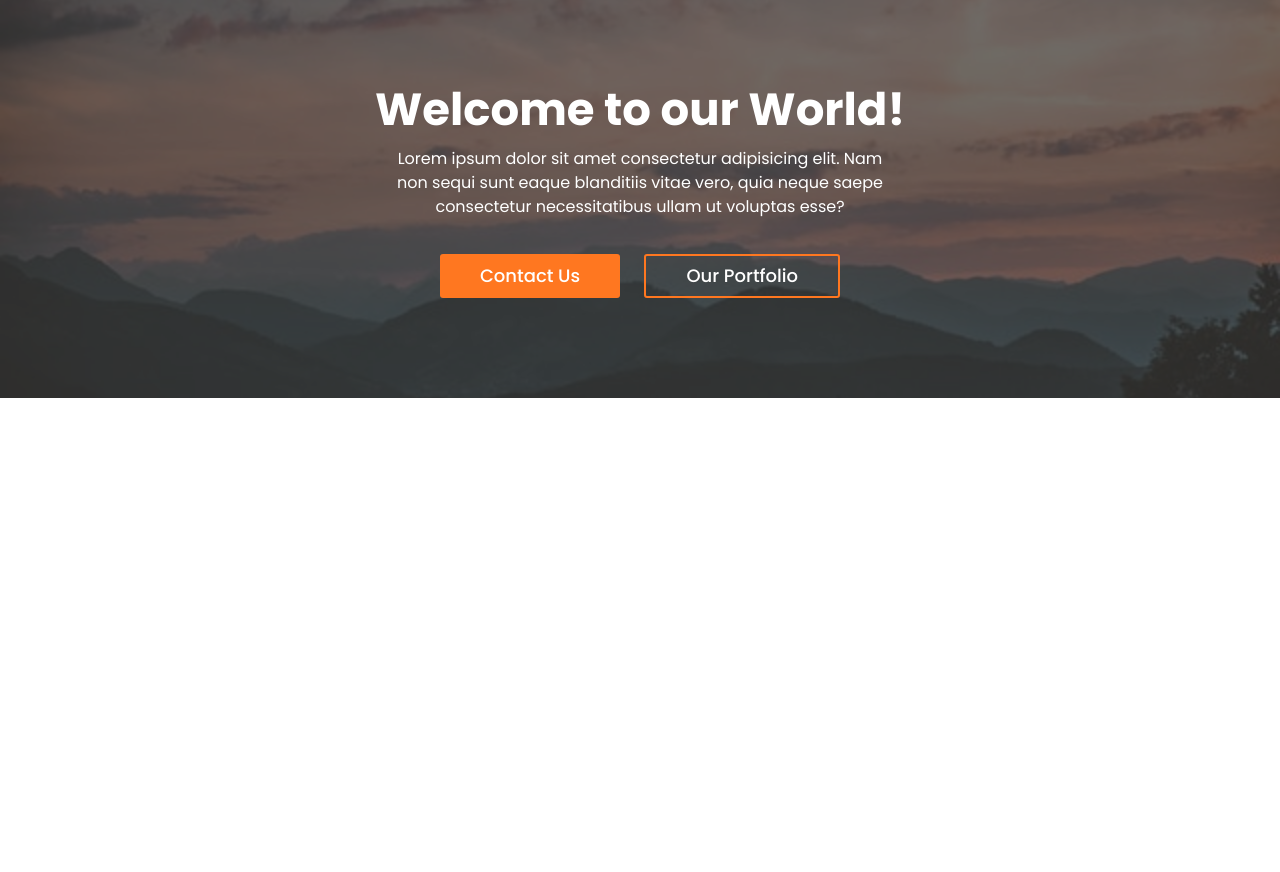
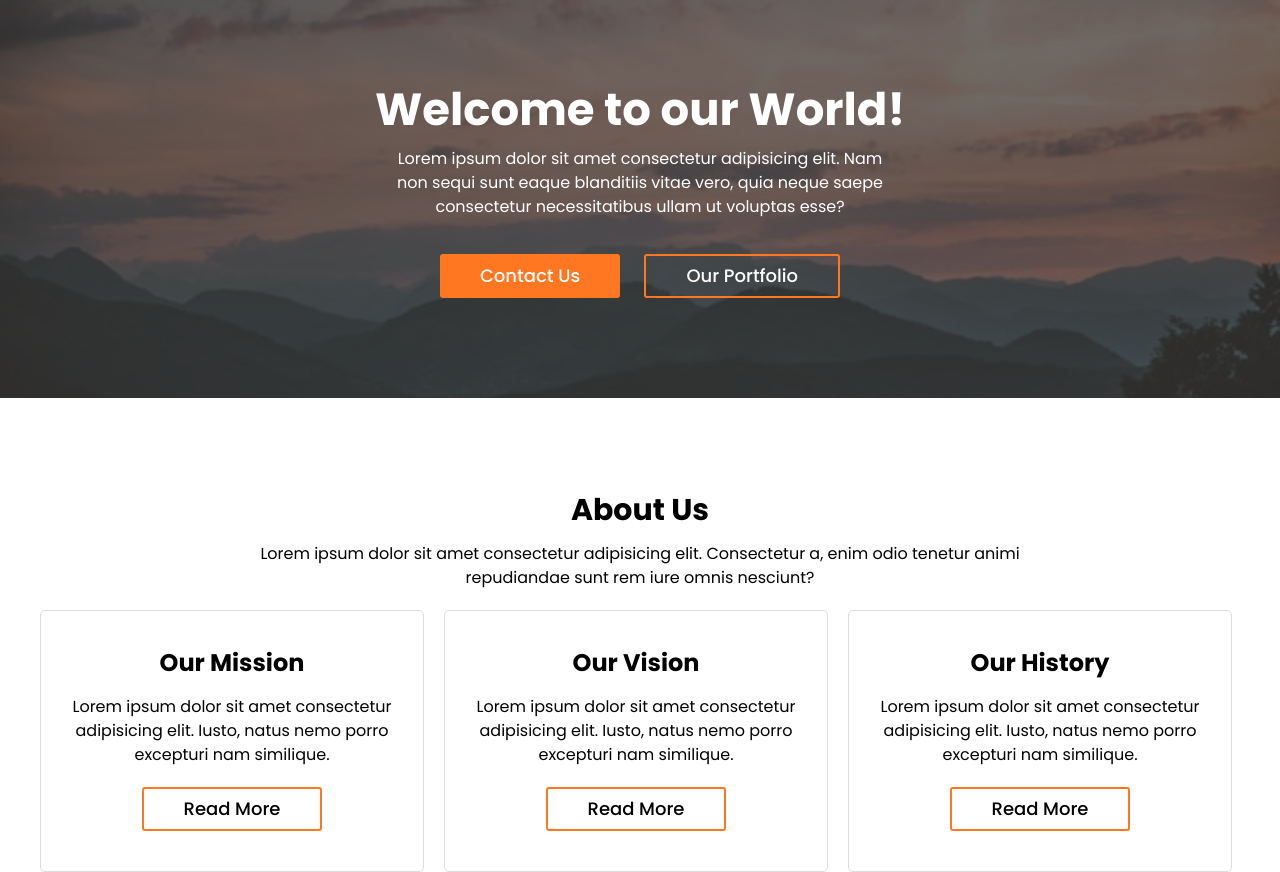
Before and after one commit to mahbubcsebd/Project-with-SASS, a plain HTML site: page index.html in a window 1280 px wide. Shown: the part 117-989 px from the top of the page. Before the commit the page ends 800 px from the top, so only its background shows below. Drawn offline with Linux system fonts and the light colour scheme.

Commit message:
about us section added

```diff
--- a/assets/css/base/_common.scss
+++ b/assets/css/base/_common.scss
@@ -1,40 +1,40 @@
 @import 'color';
 
-*{
+* {
   margin: 0;
   padding: 0;
   box-sizing: border-box;
 }
 
-.container{
+.container {
   max-width: 1200px;
   margin: 0 auto;
 }
 
-a{
+a {
   text-decoration: none;
   color: $black;
   transition: .3s;
 }
 
-img{
+img {
   max-width: 100%;
   vertical-align: middle;
 }
 
-ul{
+ul {
   list-style: none;
 }
 
 /* Background CSS */
-.bg{
+.bg {
   background-position: center;
   background-repeat: no-repeat;
   background-size: cover;
   position: relative;
   z-index: 2;
 
-  &::before{
+  &::before {
     content: "";
     position: absolute;
     top: 0;
@@ -48,7 +48,7 @@ ul{
 }
 
 /* Button CSS */
-.btn{
+.btn {
   display: inline-block;
   padding: 10px 40px;
   font-size: 18px;
@@ -58,19 +58,19 @@ ul{
   border-radius: 3px;
   transition: .3s;
 
-  &.btn-box{
+  &.btn-box {
     background: $primaryColor;
 
-    &:hover{
+    &:hover {
       background: $black;
     }
   }
 
-  &.btn-border{
+  &.btn-border {
     border: 2px solid $primaryColor;
     padding: 8px 40px;
 
-    &:hover{
+    &:hover {
       border: 2px solid $black;
     }
   }
@@ -78,7 +78,8 @@ ul{
 }
 
 // For float overflow off
-.fix:after, .fix::before{
+.fix:after,
+.fix::before {
   content: "";
   clear: both;
   display: table;
@@ -86,28 +87,45 @@ ul{
 
 // Margin & Padding
 
-@for $i from 1 through 10{
-  .pt-#{$i * 10}{
+@for $i from 1 through 10 {
+  .pt-#{$i * 10} {
     padding-top: $i * 10px;
   }
 
-  .pb-#{$i * 10}{
+  .pb-#{$i * 10} {
     padding-bottom: $i * 10px;
   }
 
-  .mt-#{$i * 10}{
+  .mt-#{$i * 10} {
     margin-top: $i * 10px;
   }
 
-  .mb-#{$i * 10}{
+  .mb-#{$i * 10} {
     margin-bottom: $i * 10px;
   }
 }
 
-$list: left, right, center, justify;
+$list: left,right,center,justify;
 
-@each $i in $list{
-  .text-#{$i}{
+@each $i in $list {
+  .text-#{$i} {
     text-align: $i;
   }
 }
+
+/* Section Title */
+.section-title {
+  margin: 0 auto;
+  width: 800px;
+  text-align: center;
+
+  h4 {
+    text-transform: capitalize;
+    font-size: 30px;
+  }
+
+  p {
+    padding: 20px;
+  }
+
+}
--- a/assets/css/layout/_about.scss
+++ b/assets/css/layout/_about.scss
@@ -0,0 +1,25 @@
+.about-single {
+    border: 1px solid #ddd;
+    border-radius: 5px;
+    width: 32%;
+    float: left;
+    margin-right: 20px;
+    text-align: center;
+    padding: 40px 20px;
+
+    &:last-child {
+        margin-right: 0px;
+    }
+
+    h4 {
+        text-transform: capitalize;
+        font-size: 24px;
+    }
+    p {
+        padding: 20px 0;
+    }
+
+    a {
+        color: #000;
+    }
+}
--- a/index.html
+++ b/index.html
@@ -1,5 +1,6 @@
 <!DOCTYPE html>
 <html lang="en">
+
 <head>
   <meta charset="UTF-8">
   <meta http-equiv="X-UA-Compatible" content="IE=edge">
@@ -7,6 +8,7 @@
   <title>Sass Project</title>
   <link rel="stylesheet" href="assets/css/style.css">
 </head>
+
 <body>
   <header class="header-area">
     <div class="container">
@@ -34,12 +36,44 @@
     <div class="container">
       <div class="banner-content text-center">
         <h2>Welcome to our World!</h2>
-        <p>Lorem ipsum dolor sit amet consectetur adipisicing elit. Nam non sequi sunt eaque blanditiis vitae vero, quia neque saepe consectetur necessitatibus ullam ut voluptas esse?</p>
+        <p>Lorem ipsum dolor sit amet consectetur adipisicing elit. Nam non sequi sunt eaque blanditiis vitae vero, quia
+          neque saepe consectetur necessitatibus ullam ut voluptas esse?</p>
         <a href="#" class="btn btn-box">contact us</a>
         <a href="#" class="btn btn-border">our portfolio</a>
+      </div>
+    </div>
+  </section>
 
+  <section class="about-area pt-100 pb-100">
+    <div class="container">
+      <div class="section-title">
+        <h4>about us</h4>
+        <p>Lorem ipsum dolor sit amet consectetur adipisicing elit. Consectetur a, enim odio tenetur animi repudiandae
+          sunt rem iure omnis nesciunt?</p>
+      </div>
+
+      <div class="about">
+        <div class="about-single">
+          <h4>our mission</h4>
+          <p>Lorem ipsum dolor sit amet consectetur adipisicing elit. Iusto, natus nemo porro excepturi nam similique.
+          </p>
+          <a href="#" class="btn btn-border">read more</a>
+        </div>
+        <div class="about-single">
+          <h4>our vision</h4>
+          <p>Lorem ipsum dolor sit amet consectetur adipisicing elit. Iusto, natus nemo porro excepturi nam similique.
+          </p>
+          <a href="#" class="btn btn-border">read more</a>
+        </div>
+        <div class="about-single">
+          <h4>our history</h4>
+          <p>Lorem ipsum dolor sit amet consectetur adipisicing elit. Iusto, natus nemo porro excepturi nam similique.
+          </p>
+          <a href="#" class="btn btn-border">read more</a>
+        </div>
       </div>
     </div>
   </section>
 </body>
+
 </html>
```
Also changed, not shown: assets/css/style.css, 1 other file.
